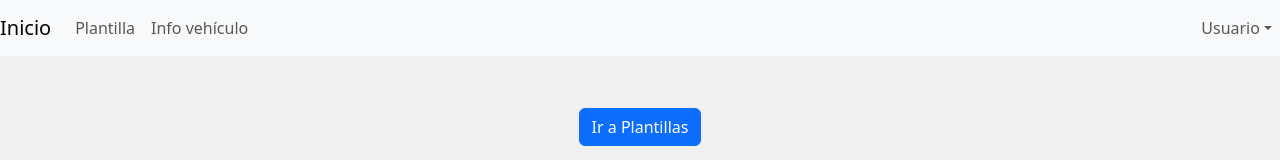
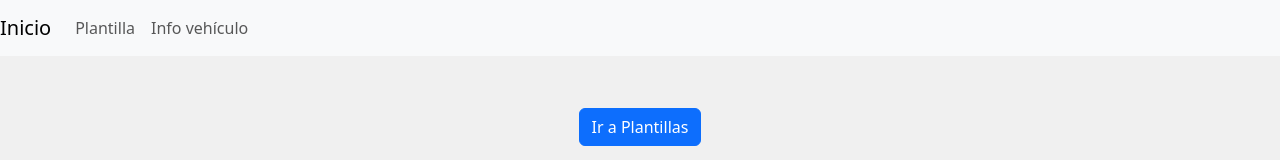
Before and after one commit to falcruzr1785/depositosAF, a React (Vite) app: page / in a window 1280 px wide. Shown: the top 160 px of the page. Built offline with nearby package versions, Linux system fonts and the light colour scheme; no server answers.

Commit message:
en el navabar se oculta login cuando no está logeado

```diff
--- a/src/components/Navbar.tsx
+++ b/src/components/Navbar.tsx
@@ -91,6 +91,8 @@ export default function AppNavbar() {
         </Nav>
 
         {/* Menú usuario lado derecho */}
+
+{isLogged && (
         <Nav className="ms-auto" onSelect={handleSelect}>
           <NavDropdown align="end" title={userLabel} id="user-dropdown" autoClose="outside">
             <NavDropdown.Item as={NavLink} to="/perfil" onClick={handleSelect}>
@@ -102,6 +104,7 @@ export default function AppNavbar() {
             </NavDropdown.Item>
           </NavDropdown>
         </Nav>
+)}
       </Navbar.Collapse>
     </Navbar>
   );
```
